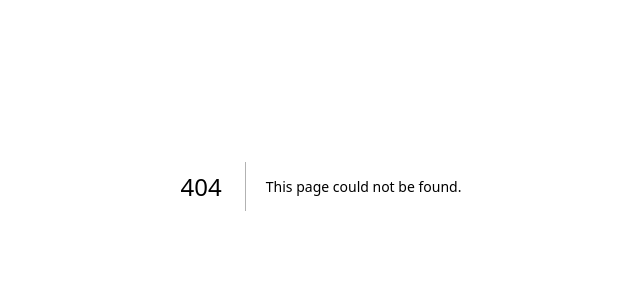
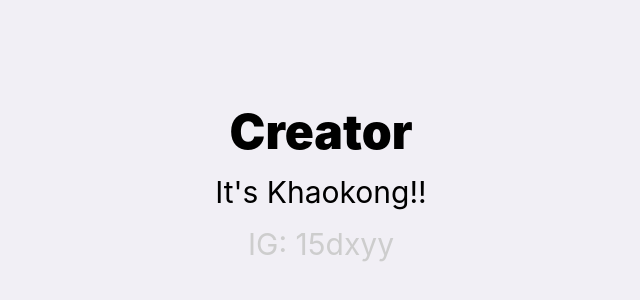
Before and after one commit to AdxiveDay/skill-up, a Next.js app: page /credit in a window 1280 px wide. Before the commit this address had no page. Shown: the part 214-514 px from the top of the page, without its empty margins (319-959 px from the left). Built offline with nearby package versions, Linux system fonts and the light colour scheme.

Commit message:
credit lastone seeu

```diff
--- /dev/null
+++ b/app/credit/page.tsx
@@ -0,0 +1,11 @@
+"use client"
+
+export default function CreditPage() {
+    return (
+        <main className="flex gap-4 flex-col justify-center h-screen items-center text-3xl">
+            <h1 className="font-black text-5xl animate-bounce">Creator</h1>
+            <h1>It's Khaokong!!</h1>
+            <p className="text-[#CDCDCD] text-md">IG: 15dxyy</p>
+        </main>
+    )
+}
```
